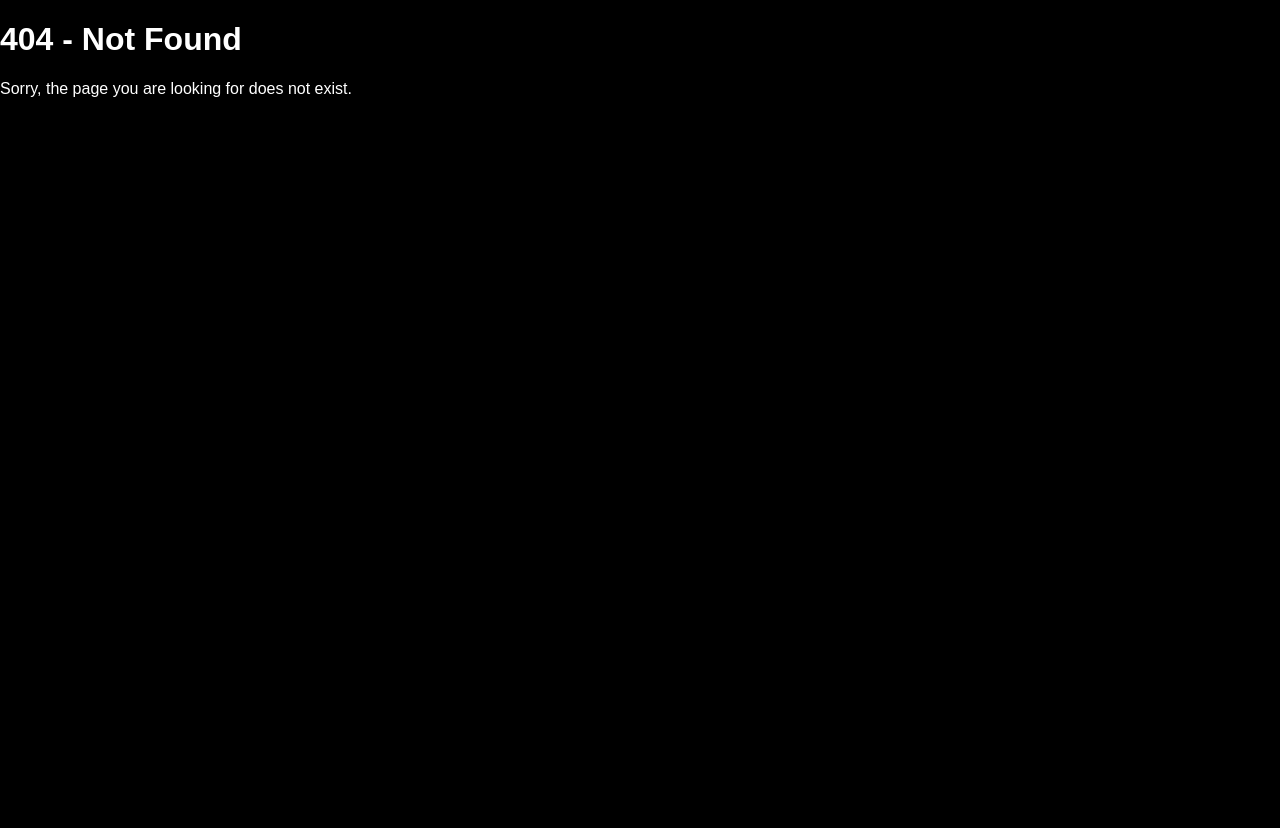
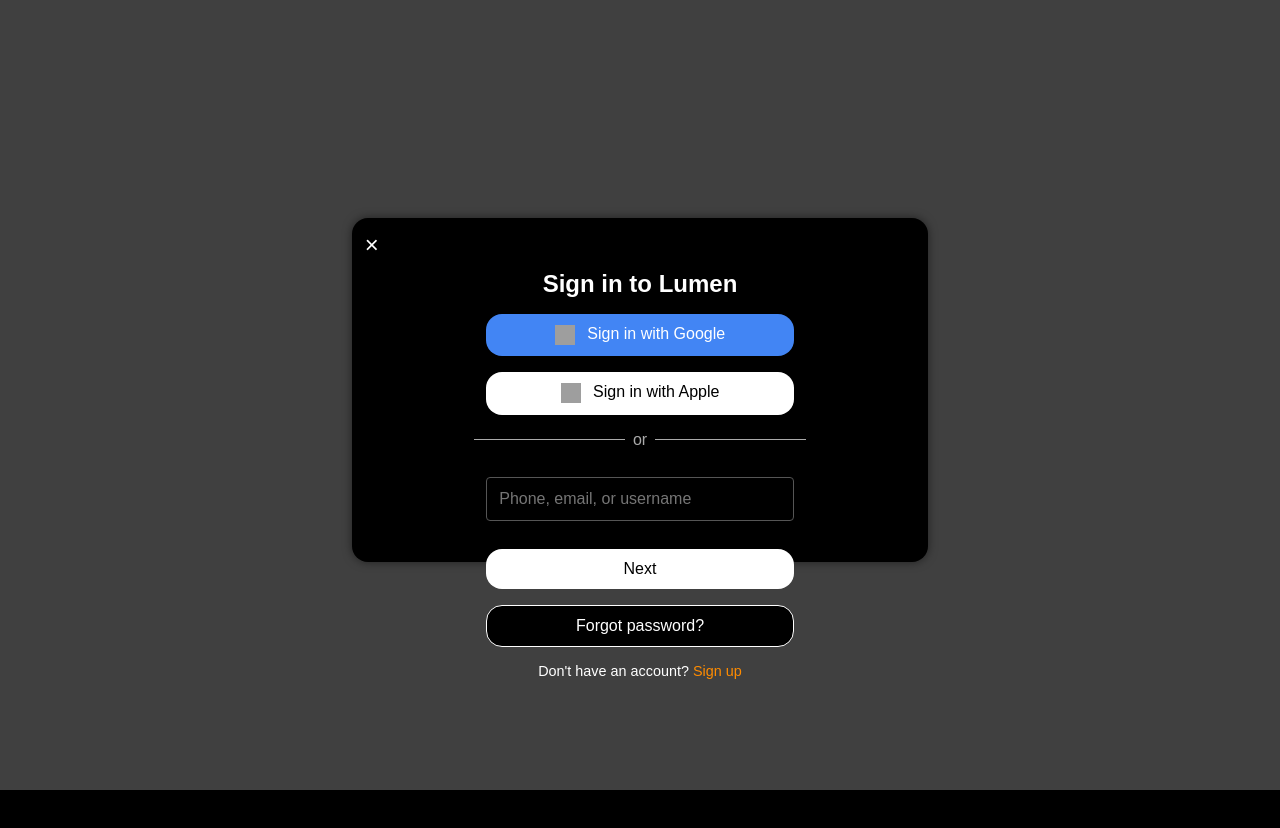
Before and after one commit to AGuyNamedDJ/Lumen-Front-End, a React app: page /login in a window 1280 px wide. Before the commit this address had no page. Built offline with nearby package versions, Linux system fonts and the light colour scheme; grey boxes are pictures that could not be loaded.

Commit message:
Update login page styling and functionality: position close button within login box, adjust opacity, and ensure consistent button and text box widths

```diff
--- a/public/style.css
+++ b/public/style.css
@@ -80,10 +80,14 @@
 .letter {
     position: relative;
     display: inline-block;
-    -webkit-text-stroke: 2px rgba(255, 165, 0, 0.1); /* Slightly visible bronze outline */
+    -webkit-text-stroke: 2px rgba(255, 165, 0, 0.15); /* Slightly visible bronze outline */
     color: transparent; /* Transparent interior */
     transition: -webkit-text-stroke 0.1s ease, clip-path 0.1s ease;
 }
+
+.lumen-title .letter {
+    transition: opacity 0.2s ease;
+  }
 
 .letter::before {
     content: attr(data-letter);
@@ -102,17 +106,176 @@
     -webkit-text-stroke: 2px rgba(255, 165, 0, 1); /* Brighter bronze outline on hover */
 }
 
+/* Sign In Button */
 .sign-in-button {
-    margin-top: 20px;
-    padding: 10px 20px;
+    margin-top: 1px;
+    margin-bottom: 15px;
+    padding: 12px 140px; /* Increased padding for a larger button */
     font-size: 1.2rem;
     background-color: white;
+    border-radius: 2px;
+    color: black;
     border: none;
     cursor: pointer;
-    transition: background-color 0.3s, color 0.3s;
+    transition: background-color 0.3s, color 0.3s, transform 0.3s ease;
+    display: inline-flex;
+    align-items: center;
+    justify-content: center;
+  }
+
+/* Quote */
+.quote {
+    margin-top: 15px;
+    font-family: 'Times New Roman', Times, serif;
+    font-weight: normal;
+    font-size: 1.7em; /* Increased font size for visibility */
+    color: white;
+  }
+
+/* Access Key Note */
+.access-key-note {
+    margin-top: 10px;
+    font-size: 1rem; /* Smaller font size */
+    color: white;
+    opacity: 0.5;
+  }
+
+/* CSS for Login Page */
+/* General Styles */
+.login-container {
+    height: 100vh;
+    display: flex;
+    justify-content: center;
+    align-items: center;
+    background-color: rgba(128, 128, 128, 0.5); /* Grey background with higher opacity */
+    backdrop-filter: blur(5px); /* Add blur effect */
 }
 
-.sign-in-button:hover {
-    background-color: black;
+.login-box {
+    position: relative; /* Add position relative to position the close button */
+    background-color: #000;
+    padding: 2rem;
+    border-radius: 0.5rem;
+    box-shadow: 0 0 10px rgba(0, 0, 0, 0.5);
+    text-align: center;
+    width: 90%;
+    height: 35%;
+    max-width: 40%;
+    border-radius: 1rem; /* Rounded corners for the mini window */
+}
+
+.close-button {
+    position: absolute;
+    top: 0.8rem;
+    left: 0.8rem;
+    background: none;
+    border: none;
+    font-size: 1.5rem;
+    font-weight: lighter;
+    color: white;
+    cursor: pointer;
+    text-decoration: none;
+    transition: color 0.3s;
+}
+
+.close-button:hover {
+    color: #ff8c00; /* Bronze color for hover effect */
+}
+
+.login-box h2 {
+    margin-bottom: 1rem;
+    font-size: 1.5rem;
+}
+
+.sign-in-button {
+    display: block;
+    width: 60%;
+    padding: 0.70rem;
+    margin: 1rem auto; /* Center buttons */
+    border-radius: 1rem;
+    font-size: 1rem;
+    border: none;
+    cursor: pointer;
+    transition: background-color 0.3s;
+}
+
+.sign-in-button img {
+    width: 20px;
+    height: 20px;
+    margin-right: 0.5rem;
+    vertical-align: middle;
+}
+
+.sign-in-button-google {
+    background-color: #4285F4; /* Blue for Google button */
     color: white;
 }
+
+.sign-in-button-apple {
+    background-color: white;
+    color: black;
+}
+
+.input-field {
+    width: 55%;
+    padding: 0.75rem;
+    margin: 0.75rem auto; /* Center text box */
+    border-radius: 0.25rem; /* Square corners for text box */
+    border: 1px solid #555;
+    background-color: black;
+    color: grey;
+    font-size: 1rem;
+}
+
+.sign-in-button-next {
+    background-color: white; /* White background for Next button */
+    color: black; /* Black text for Next button */
+    border-radius: 1rem; /* Rounded corners for Next button */
+}
+
+.sign-in-button-forgot {
+    background-color: black; /* Black background for Forgot password button */
+    color: white; /* White text for Forgot password button */
+    border-radius: 1rem; /* Rounded corners for Forgot password button */
+    border: 1px solid #fff; /* White border for Forgot password button */
+}
+
+.divider {
+    display: flex;
+    align-items: center;
+    text-align: center;
+    margin: 1rem 0;
+    color: #aaa;
+}
+
+.divider::before,
+.divider::after {
+    content: '';
+    border-bottom: 1px solid #aaa;
+    flex: 1;
+    margin: 0 90px; /* Add margin to decrease the width of the divider lines */
+}
+
+.divider::before {
+    margin-right: 0.5em;
+}
+
+.divider::after {
+    margin-left: 0.5em;
+}
+
+.alternate-login {
+    margin-top: 1rem;
+    font-size: 0.9rem;
+    opacity: 1; /* Lower the opacity of the entire text */
+}
+
+.alternate-login a {
+    color: #ff8c00; /* Bronze color */
+    text-decoration: none;
+    opacity: 1; /* Ensure the link has full opacity */
+}
+
+.alternate-login a:hover {
+    text-decoration: underline;
+}
--- a/src/components/pages/HomePage.js
+++ b/src/components/pages/HomePage.js
@@ -1,4 +1,6 @@
 import React, { useEffect } from 'react';
+import { Link } from 'react-router-dom';
+
 
 const HomePage = () => {
   useEffect(() => {
@@ -31,7 +33,11 @@
             </span>
           ))}
         </h1>
-        <button className="sign-in-button">Sign In</button>
+        <p className="quote">Illuminating the Hidden</p>
+        <Link to="/login">
+          <button className="sign-in-button">Sign In</button>
+        </Link>
+        <p className="access-key-note">An access key is required to access Lumen.</p>
       </div>
     </div>
   );
--- /dev/null
+++ b/src/components/pages/LoginPage.js
@@ -0,0 +1,30 @@
+import React from 'react';
+import { Link } from 'react-router-dom';
+
+const LoginPage = () => {
+  return (
+    <div className="login-container">
+      <div className="login-box">
+        <Link to="/" className="close-button">×</Link>
+        <h2>Sign in to Lumen</h2>
+        <button className="sign-in-button sign-in-button-google">
+          <img src="https://cdn1.iconfinder.com/data/icons/google-s-logo/150/Google_Icons-09-512.png" alt="Google" /> Sign in with Google
+        </button>
+        <button className="sign-in-button sign-in-button-apple">
+          <img src="https://www.freeiconspng.com/uploads/apple-icon-4.png" alt="Apple" /> Sign in with Apple
+        </button>
+        <div className="divider">
+          <span>or</span>
+        </div>
+        <input type="text" placeholder="Phone, email, or username" className="input-field" />
+        <button className="sign-in-button sign-in-button-next">Next</button>
+        <button className="sign-in-button sign-in-button-forgot">Forgot password?</button>
+        <div className="alternate-login">
+          Don't have an account? <Link to="/signup">Sign up</Link>
+        </div>
+      </div>
+    </div>
+  );
+};
+
+export default LoginPage;
--- a/src/components/utilities/fetchForHomepage.js
+++ b/src/components/utilities/fetchForHomepage.js
@@ -1,18 +1,19 @@
 import React from "react";
 import Navbar from "./Navbar";
 import Footer from "./Footer";
-import { Outlet, useNavigate, useOutletContext, useParams} from "react-router-dom";
-
+import { Outlet, useLocation } from "react-router-dom";
 
 const FetchForHomePage = () => {
+    const location = useLocation();
+    const showFooter = location.pathname !== "/login"; // Hide footer on login page
+
     return (
         <div className="content">
-
             <Navbar />
             <Outlet />
-            <Footer />
+            {showFooter && <Footer />}
         </div>
-    )
-}
+    );
+};
 
 export default FetchForHomePage;
--- a/src/index.js
+++ b/src/index.js
@@ -9,6 +9,7 @@
 
 // Import: Pages
 import HomePage from "./components/pages/HomePage";
+import LoginPage from "./components/pages/LoginPage";
 
 // Brower Router
 const router = createBrowserRouter([
@@ -21,6 +22,10 @@
                 index: true,
                 element: <HomePage />
             },
+            {
+                path: "login",
+                element: <LoginPage />
+            }
         ]
     }
 ])
```
